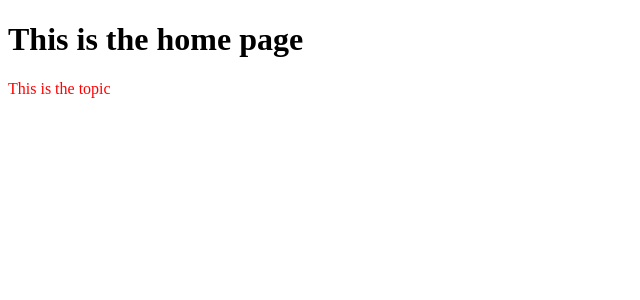
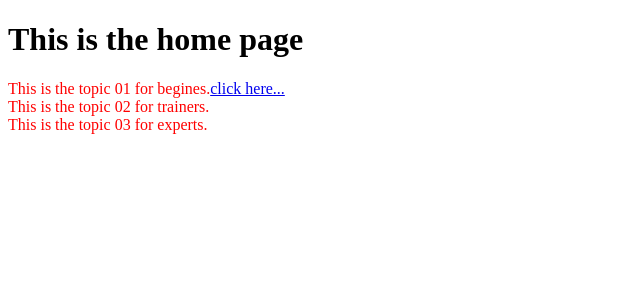
Before and after one commit to VimukthiTVGuru/React.js_first_project, a React (Create React App) app: page / in a window 1280 px wide. Shown: the top 300 px of the page, without its empty margins (0-640 px from the left). Built offline with nearby package versions, Linux system fonts and the light colour scheme.

Commit message:
dynamic component with props

```diff
--- a/src/Pages/Home.js
+++ b/src/Pages/Home.js
@@ -4,7 +4,11 @@ export default function Home() {
   return (
     <div>
       <h1>This is the home page</h1>
-      <TopicBox/>
+      <TopicBox topics="01" for="begines">
+        <span><a href='www.ikman.lk'>click here...</a></span>
+      </TopicBox>
+      <TopicBox topics="02" for="trainers"/>
+      <TopicBox topics="03" for="experts"/>
     </div>
   )
 }
--- a/src/components/TopicBox.js
+++ b/src/components/TopicBox.js
@@ -1,12 +1,12 @@
 import React from 'react'
 import './topicbox.css'
-export default function TopicBox() {
-  const abc= "world";
+export default function TopicBox(props) {
+
   return (
     <div>
       <div className='topicBox'>
-        <span>{alert("Hello "+abc)}</span>
-        <span>This is the topic</span>
+        <span>This is the topic {props.topics} for {props.for}.</span>
+        {props.children}
       </div>
     </div>
   )
```
